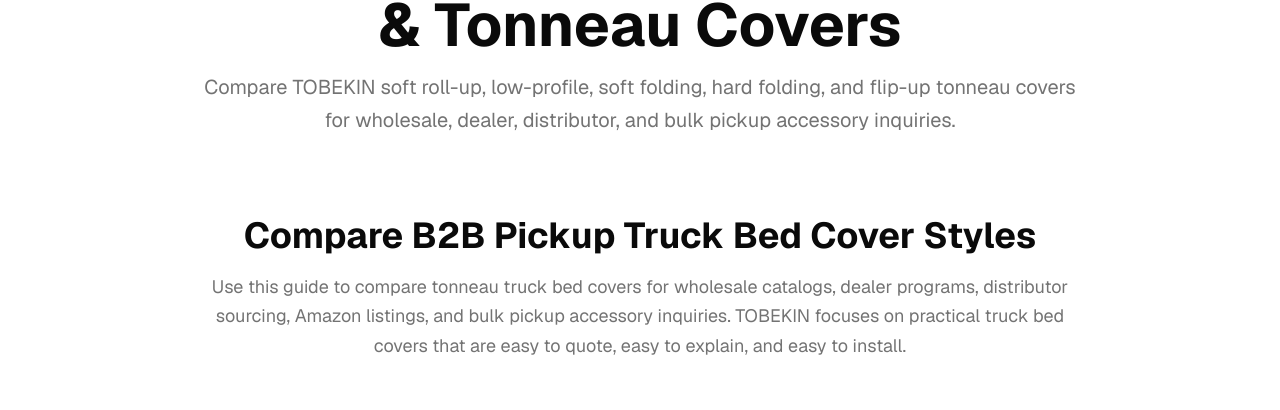
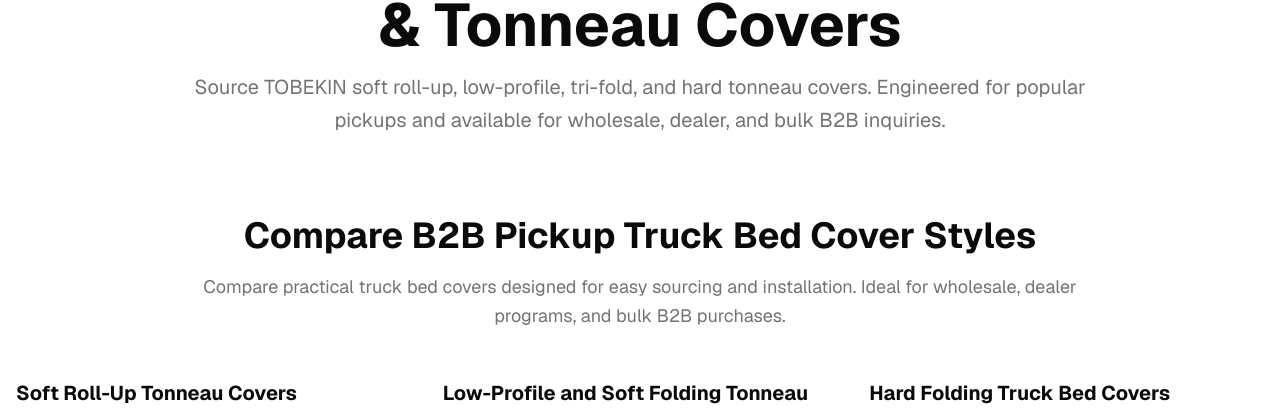
Before and after one commit to ALEX683584/v0-pickup-truck-accessories-v1, a Next.js app: page /products in a window 1280 px wide. Shown: the part 155-565 px from the top of the page. Built offline with nearby package versions, Linux system fonts and the light colour scheme; no server answers.

Commit message:
docs(products): simplify header banner and style comparison descriptions

```diff
--- a/app/products/page.tsx
+++ b/app/products/page.tsx
@@ -219,7 +219,7 @@ export default function ProductsPage() {
               Compare B2B Pickup Truck Bed Cover Styles
             </h2>
             <p className="text-lg text-muted-foreground leading-relaxed">
-              Use this guide to compare tonneau truck bed covers for wholesale catalogs, dealer programs, distributor sourcing, Amazon listings, and bulk pickup accessory inquiries. TOBEKIN focuses on practical truck bed covers that are easy to quote, easy to explain, and easy to install.
+              Compare practical truck bed covers designed for easy sourcing and installation. Ideal for wholesale, dealer programs, and bulk B2B purchases.
             </p>
           </div>
           <div className="grid gap-8 md:grid-cols-3">
--- a/components/products-page-banner.tsx
+++ b/components/products-page-banner.tsx
@@ -7,7 +7,7 @@ export function ProductsPageBanner() {
             B2B Truck Bed Covers &amp; Tonneau Covers
           </h1>
           <p className="text-lg md:text-xl text-muted-foreground leading-relaxed text-pretty">
-            Compare TOBEKIN soft roll-up, low-profile, soft folding, hard folding, and flip-up tonneau covers for wholesale, dealer, distributor, and bulk pickup accessory inquiries.
+            Source TOBEKIN soft roll-up, low-profile, tri-fold, and hard tonneau covers. Engineered for popular pickups and available for wholesale, dealer, and bulk B2B inquiries.
           </p>
         </div>
       </div>
```
